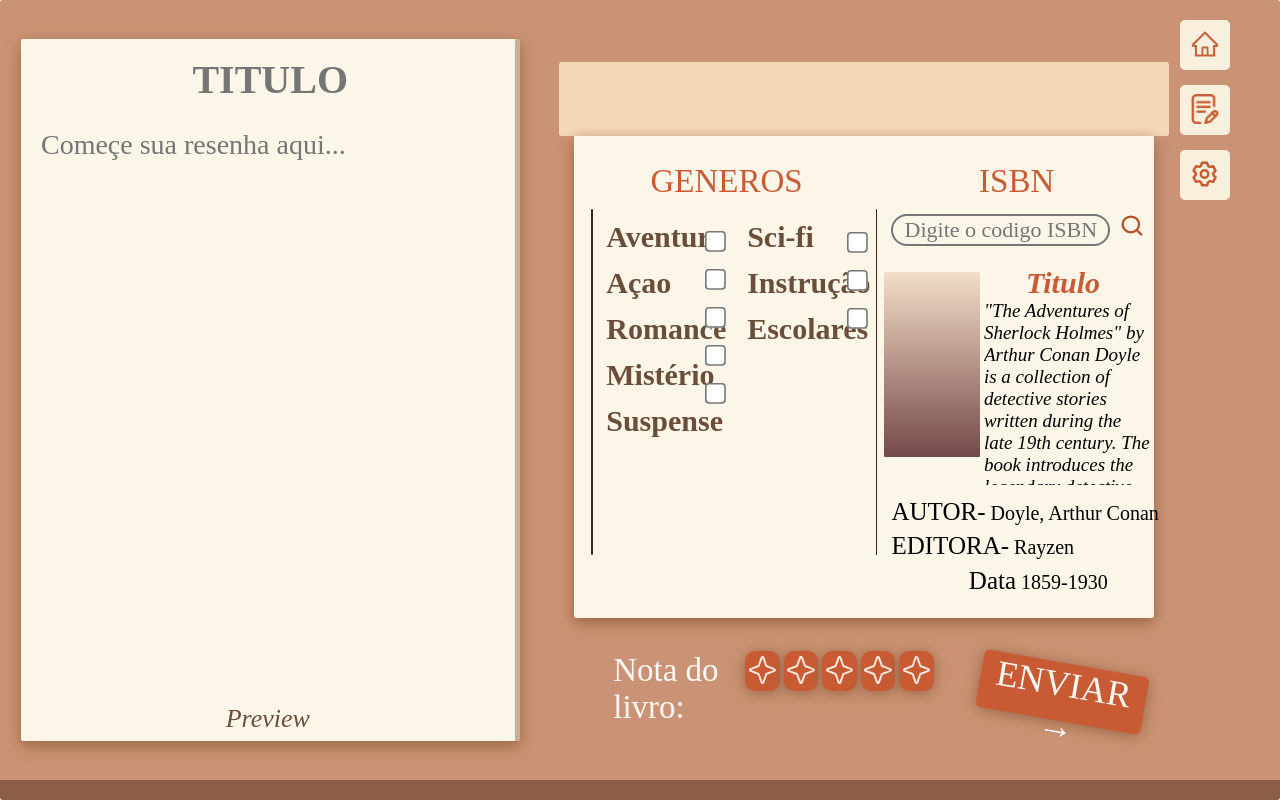
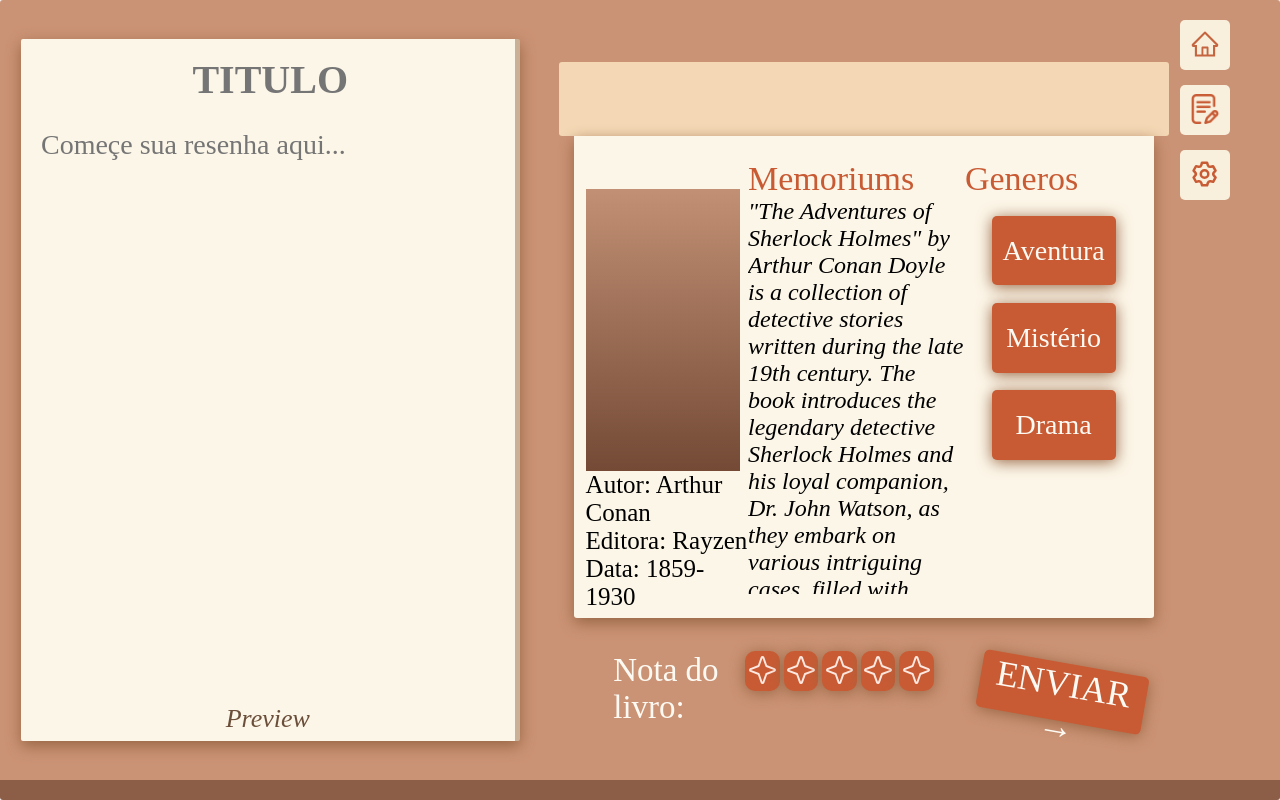
Before and after one commit to Jouusey/SA-segundafase, a React (Vite) app: page /telaescrivaninha in a window 1280 px wide. Built offline with nearby package versions, Linux system fonts and the light colour scheme; a web font is replaced by a local one.

Commit message:
Atualização da escrivaninha devido ao feedback do professor Rafael

```diff
--- a/src/pages/TelaEscrivaninha.css
+++ b/src/pages/TelaEscrivaninha.css
@@ -135,6 +135,8 @@
     align-items: center;
 }
 
+
+
 .lbl-desfecho{
 
     font-family: "fonte-projeto";
@@ -143,9 +145,6 @@
     color: rgb(107, 78, 58);
     font-style: italic;
 }
-
-
-
 
 
 
@@ -175,18 +174,6 @@
 }
 
 
-.generoIsbn-espacoEsquerda{
-    height: 100%;
-    width: 3%;
-}
-
-.generoIsbn-linha{
-
-    height: 90%;
-    width: 0.4%;
-    background-color: #352c21;
-    border-radius: 4px;
-}
 
 .generoIsbn-topo{
 
@@ -200,7 +187,10 @@
 
 }
 
-.generoIsbn-conteudo{
+.container-informacoesLivro{
+    display: flex;
+    justify-content: center;
+    align-items: center;
     margin-left: 2.5%;
     height: 65%;
     width: 95%;
@@ -213,223 +203,80 @@
     box-shadow: 0px 5px 15px rgb(150, 101, 67);
 
 }
-
-.conteudo-titulos{
+.informacoesLivro-esquerda{
     display: flex;
-    flex-direction:row;
-    height: 15%;
-    justify-content: space-around;
-    align-items: center;
+    flex-direction: column;
+    height: 90%;
+    width: 28%;
+    font-family: "fonte-projeto";
+    margin-top: 10%;
+    font-size: 25px;
 }
 
-.lbl-generoIsbn-titulos{
-
-    margin-top: 3%;
-    font-family: "fonte-projeto";
-    font-size: 33px;
-    margin-right: 4%;
-    color: var(--laranjaenferrujado);
-
+.informacoesLivro-esquerda-capa{
+    background: linear-gradient(rgb(194, 144, 116), rgb(116, 74, 54));
+    height: 65%;
+    width: 95%;
 }
-
-.conteudo-janela{
+.meio-sinopse{
     display: flex;
-    height: 80%;
-    width: 100%;
+    flex-direction: column;
+    height: 100%;
+    margin-bottom: 5%;
 }
 
 
-.conteudo-escolhaGenero{
-    height: 100%;
-    width: 50%;
+.informacoesLivro-direita{
     display: flex;
+    height: 90%;
+    width: 68%;
+    flex-direction: row;
+    align-items: center;
+    justify-content: space-around;
+    font-family: "fonte-projeto";
+    font-size: 30px;
 }
 
-.escolhaGenero-colunaEsquerda{
-
-    display: flex;
-    justify-content: start;
-    align-items: start;
+.informacoesLivro-direita-tituloSinopse{
+    width: 55%;
     height: 100%;
-    width: 50%;
-
 }
 
 
-.colunaEsquerda-generos{
+.informacoesLivro-direita-generos{
+    display: flex;
+    flex-direction: column;
+    width: 45%;
     height: 100%;
-    width: 80%;
-}
-
-.lbl-escolhaGenero{
-
-    margin-left: 12%;
-    display: flex;
-    font-family: "fonte-projeto";
-    font-size: 30px;
-    font-weight: bolder;
-    margin-top: 10%;
-    height: 9%;
-
-    color: rgb(107, 78, 58);
-
 }
 
 
-.colunaEsquerda-Checkbox{
-    height: 100%;
-    width: 15%;
-    margin-top: 7%;
+.lbl-generos{
+    font-size: 34px;
+    color: var(--laranjaenferrujado);
 }
 
+.btn-generos{
 
+    margin-left: 15%;
+    margin-top: 10%;
+    height: 16%;
+    width: 70%;
+    background-color: var(--laranjaenferrujado);
+    border: none;
+    border-radius: 5px;
+    text-align: center;
+    font-size: 28px;
+    font-family: "fonte-projeto";
 
-.escolhaGenero-checkbox{
+    color: var(--navbar);
 
-
-    margin-top: 62%;
-    accent-color: rgb(184, 137, 115);
-    border-radius: 5px;
-    zoom: 1.6;
-
-    cursor: pointer;
-
-}
-
-
-
-
-.escolhaGenero-colunaDireita{
-
-    display: flex;
-    justify-content: start;
-    align-items: start;
-    height: 100%;
-    width: 50%;
-}
-
-.colunaDireita-generos{
-
-    height: 100%;
-    width: 80%;
-}
-
-.colunaDireita-checkbox{
-
-    height: 100%;
-    width: 15%;
-    margin-top: 7%;
-
-}
-
-.conteudo-informacoesIsbn{
-    height: 100%;
-    width: 50%;
-}
-
-.informacoesIsbn-topo{
-    display: flex;
-    height: 15%;
-    width: 100%;
-}
-
-.inpt-codigoIsbn{
-
-
-
-    text-align: center;
-    margin-top: 2%;
-    margin-left: 5%;
-    margin-right: 3%;
-    height: 55%;
-    width: 80%;
-    font-weight: 400;
-    font-size: 22px;
-    font-family: "fonte-projeto";
-    font-weight: 500;
-    border-radius: 35px;
-    border-style: solid;
-
-}
-
-
-.inpt-codigoIsbn:focus{
-
-    outline-width: 0px;
-
-}
-
-.btnPesquisa-insformacoesIsbn-topo{
-
-    margin-top: 1%;
-    height: 55%;
-    width: 10%;
-    border: none;
-    margin-right: 3%;
-
-}
-
-.informacoesIsbn-topo-lupaImg{
-    width: 100%;
-}
-
-
-.informacoesIsbn-meio{
-    display: flex;
-    height: 60%;
-    width: 100%;
-}
-
-.informacoesIsbn-meio-parteCapa{
-    height: 100%;
-    width: 50%;
-}
-
-
-.parteCapa-divCapa{
-
-    margin-left: 6%;
-    margin-top: 5%;
-    height: 80%;
-    width: 90%;
-    background: linear-gradient(rgb(243, 222, 199), rgb(118, 73, 73));
-    border-radius: 1px;
-}
-
-.informacoesIsbn-meio-bio{
-    height: 100%;
-    width: 80%;
-}
-
-
-.meio-titulo{
-
-    display: flex;
-    justify-content: center;
-    align-items: center;
-
-    margin-right: 7%;
-    font-weight: 400;
-    font-size: 30px;
-    font-family: "fonte-projeto";
-    font-weight: 600;
-    font-style: italic;
-    color: var(--laranjaenferrujado
-    );
-
-}
-
-.meio-sinopse{
-
-
-    height: 80%;
-    width: 100%;
-
+    box-shadow: 0px 2px 15px rgb(150, 101, 67);
 }
 
 .sinopse-textArea{
 
-    font-size: 19px;
+    font-size: 24px;
     font-family: "fonte-projeto";
     font-style: italic;
     height: 100%;
@@ -445,38 +292,6 @@
     outline-width: 0px;
 }
 
-.informacoesIsbn-lbl{
-
-    font-weight: bolder;
-    font-size: 25px;
-    font-family: "fonte-projeto";
-    font-weight: 500;
-}
-
-
-.informacoesIsbn-credito{
-    height: 9%;
-    width: 100%;
-
-
-    margin-left: 5%;
-    font-weight: bold;
-    font-size: 20px;
-    font-family: "fonte-projeto";
-    font-weight: 500;
-}
-
-
-.informacoesIsbn-desfecho{
-    height: 7%;
-    width: 100%;
-
-    margin-left: 33%;
-    font-weight: bold;
-    font-size: 20px;
-    font-family: "fonte-projeto";
-    font-weight: 500;
-}
 
 
 .generoIsbn-desfecho{
--- a/src/pages/TelaEscrivaninha.jsx
+++ b/src/pages/TelaEscrivaninha.jsx
@@ -7,13 +7,13 @@ function TelaEscrivaninha() {
 
 
 
-  const[tituloIsbn, setTitutloIsbn] = useState('Titulo')
+  const[tituloIsbn, setTitutloIsbn] = useState('Memoriums')
 
   const[capaIsbn, setCapaIsbn] = useState('')
 
   const[sinopseIsbn, setSinopseIsbn] = useState('"The Adventures of Sherlock Holmes" by Arthur Conan Doyle is a collection of detective stories written during the late 19th century. The book introduces the legendary detective Sherlock Holmes and his loyal companion, Dr. John Watson, as they embark on various intriguing cases, filled with mystery and clever deductions.')
 
-  const[autorIsbn, setAutorIsbn] = useState('Doyle, Arthur Conan')
+  const[autorIsbn, setAutorIsbn] = useState('Arthur Conan')
 
   const[editoraIsbn, setEditoraIsbn] = useState('Rayzen')
 
@@ -54,11 +54,10 @@ function TelaEscrivaninha() {
               <label className='lbl-desfecho' htmlFor="">Preview</label>
 
             </div>
+            </div>
+        </div>
 
 
-            </div>
-
-        </div>
 
 
         <div className="escrivaninha-container-generoIsbn">
@@ -67,158 +66,69 @@ function TelaEscrivaninha() {
 
             <div className="generoIsbn-topo"></div>
 
-            <div className="generoIsbn-conteudo">
+
+            <div className="container-informacoesLivro">
 
 
-              <div className="conteudo-titulos">
-
-                  <label className='lbl-generoIsbn-titulos' htmlFor="">GENEROS</label>
-                  <label className='lbl-generoIsbn-titulos' htmlFor="">ISBN</label>
-              </div>
-
-              <div className="conteudo-janela">
-
-
-                <div className="generoIsbn-espacoEsquerda"></div>
-
-                <div className="generoIsbn-linha"></div>
-
-                  <div className="conteudo-escolhaGenero">
+            <div className="informacoesLivro-esquerda">
 
 
 
-                  <div className="escolhaGenero-colunaEsquerda">
+                <div className="informacoesLivro-esquerda-capa">
+                  {capaIsbn}
+                </div>
 
-                  <div className="colunaEsquerda-generos">
-
-                     <label className='lbl-escolhaGenero' htmlFor="">Aventura</label>
-                     <label className='lbl-escolhaGenero' htmlFor="">Açao</label>
-                     <label className='lbl-escolhaGenero' htmlFor="">Romance</label>
-                     <label className='lbl-escolhaGenero' htmlFor="">Mistério</label>
-                     <label className='lbl-escolhaGenero' htmlFor="">Suspense</label>
-
-                  </div>
+                <label className='lbl-DadosLivro'>Autor:  {autorIsbn}</label>
+                <label className='lbl-DadosLivro'>Editora:  {editoraIsbn}</label>
+                <label className='lbl-DadosLivro'>Data:  {dataIsbn}</label>
 
 
 
-                      <div className="colunaEsquerda-Checkbox">
 
-                    <input className='escolhaGenero-checkbox' type="checkbox" name="" id="" />
-                    <input className='escolhaGenero-checkbox' type="checkbox" name="" id="" />
-                    <input className='escolhaGenero-checkbox' type="checkbox" name="" id="" />
-                    <input className='escolhaGenero-checkbox' type="checkbox" name="" id="" />
-                    <input className='escolhaGenero-checkbox' type="checkbox" name="" id="" />
 
-                      </div>
+            </div>
+
+
+
+            <div className="informacoesLivro-direita">
+
+
+
+              <div className="informacoesLivro-direita-tituloSinopse">
+
+
+
+                  <div className="meio-sinopse">
+
+                  <label className='lbl-generos' htmlFor="">{tituloIsbn}</label>
+
+                  <textarea className='sinopse-textArea' value={sinopseIsbn} name="" id="" cols="30" rows="10" readOnly></textarea>
+
+                  </div>
 
 
               </div>
 
 
-                  <div className="escolhaGenero-colunaDireita">
-
-
-                  <div className="colunaDireita-generos">
-
-                  <label className='lbl-escolhaGenero' htmlFor="">Sci-fi</label>
-                  <label className='lbl-escolhaGenero' htmlFor="">Instrução</label>
-                  <label className='lbl-escolhaGenero' htmlFor="">Escolares</label>
-
-                  </div>
-
-                  <div className="colunaDireita-checkbox">
-
-                  <input className='escolhaGenero-checkbox' type="checkbox" name="" id="" />
-                  <input className='escolhaGenero-checkbox' type="checkbox" name="" id="" />
-                  <input className='escolhaGenero-checkbox' type="checkbox" name="" id="" />
-                  </div>
+              <div className="informacoesLivro-direita-generos">
+                <label className='lbl-generos' htmlFor="">Generos</label>
 
 
 
-                  </div>
 
-
-                <div className="generoIsbn-linha"></div>
-
-                <div className="generoIsbn-espacoEsquerda"></div>
-
-
+              <button className='btn-generos'>Aventura</button>
+              <button className='btn-generos'>Mistério</button>
+              <button className='btn-generos'>Drama</button>
               </div>
 
 
 
 
 
-                <div className="conteudo-informacoesIsbn">
-
-                  <div className="informacoesIsbn-topo">
-
-                    <input maxLength={40} placeholder='Digite o codigo ISBN' className='inpt-codigoIsbn' type="text" />
-                    <button className='btnPesquisa-insformacoesIsbn-topo' >
-                    <img className='informacoesIsbn-topo-lupaImg' src="public\images\lets-icons--search.svg" alt="" />
-                    </button>
-
-                  </div>
-
-                  <div className="informacoesIsbn-meio">
-
-
-                    <div className="informacoesIsbn-meio-parteCapa">
-
-                      <div className="parteCapa-divCapa">
-
-                        {capaIsbn}
-
-                      </div>
-
-
-                    </div>
-
-
-                    <div className="informacoesIsbn-meio-bio">
-
-
-                      <div className="meio-titulo">
-                      {tituloIsbn}
-                      </div>
-
-                      <div className="meio-sinopse">
-
-
-<textarea className='sinopse-textArea' value={sinopseIsbn} name="" id="" cols="30" rows="10" readOnly></textarea>
-
-
-                      </div>
+            </div>
 
 
 
-
-                    </div>
-
-                  </div>
-
-                  <div className="informacoesIsbn-credito">
-
-                    <label className='informacoesIsbn-lbl' htmlFor="">AUTOR-</label>  {autorIsbn}
-
-                  </div>
-
-                  <div className="informacoesIsbn-credito">
-
-                  <label className='informacoesIsbn-lbl' htmlFor="">EDITORA-</label> {editoraIsbn}
-
-                  </div>
-
-                  <div className="informacoesIsbn-desfecho">
-
-                  <label className='informacoesIsbn-lbl' htmlFor="">Data</label>  {dataIsbn}
-
-                  </div>
-
-
-                </div>
-
-              </div>
 
 
 
```
